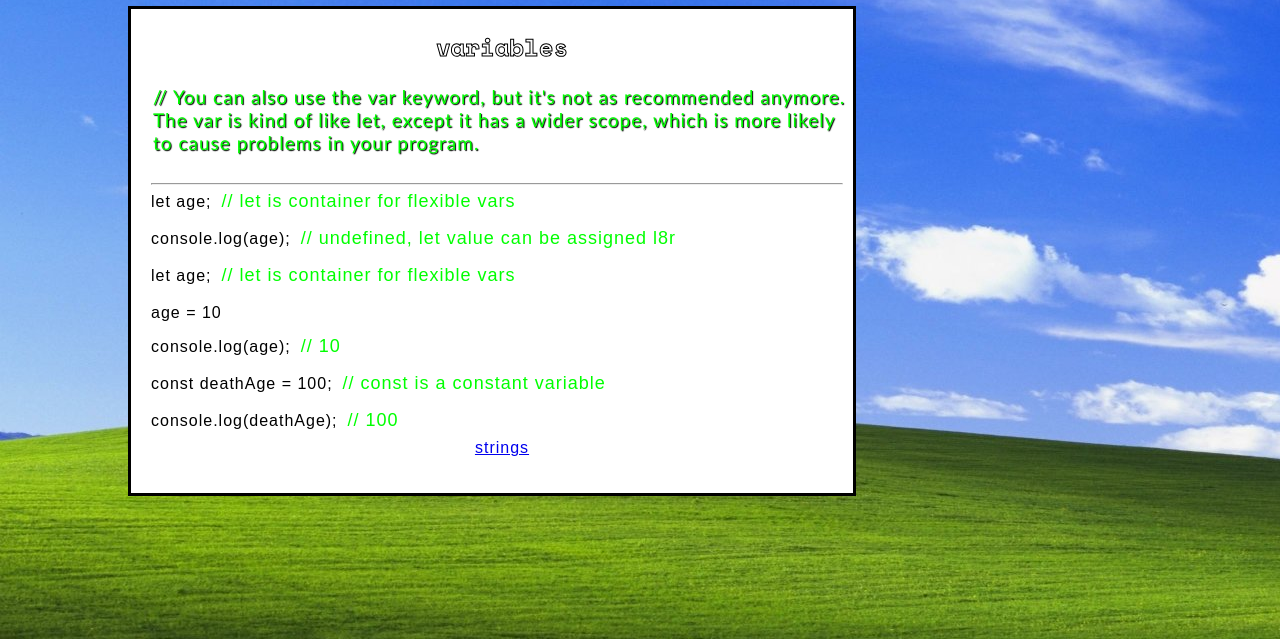
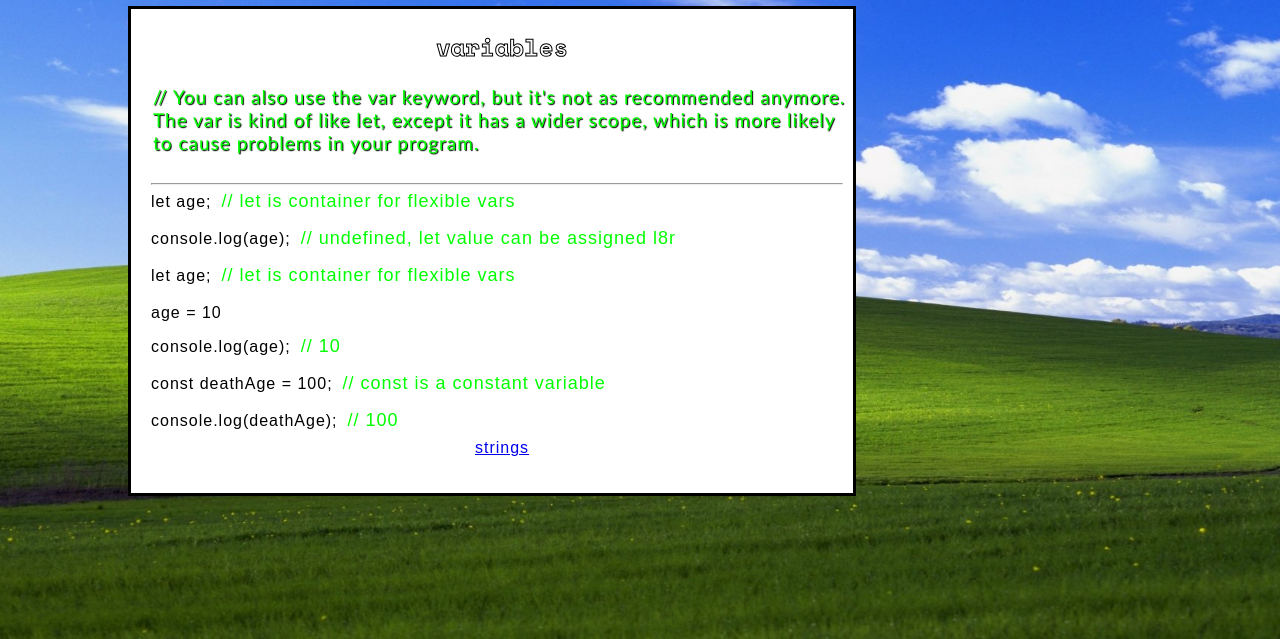
Before and after one commit to elcursedo/cursedeighty.github.io, a plain HTML site: page index.html in a window 1280 px wide. Shown: the part 161-800 px from the top of the page. Drawn offline with nearby package versions, Linux system fonts and the light colour scheme.

Commit message:
Update stylesjavascript.css

```diff
--- a/stylesjavascript.css
+++ b/stylesjavascript.css
@@ -2,6 +2,11 @@ body {
   padding: 20px;
   background-image: url("background.jpg");
   font-family: sans-serif;
+  background-repeat: no-repeat;
+  background-attachment: fixed;
+  background-position: center;
+  -webkit-background-size: cover;
+  background-size: cover;
 }
 
 .space-mono-regular {
```
